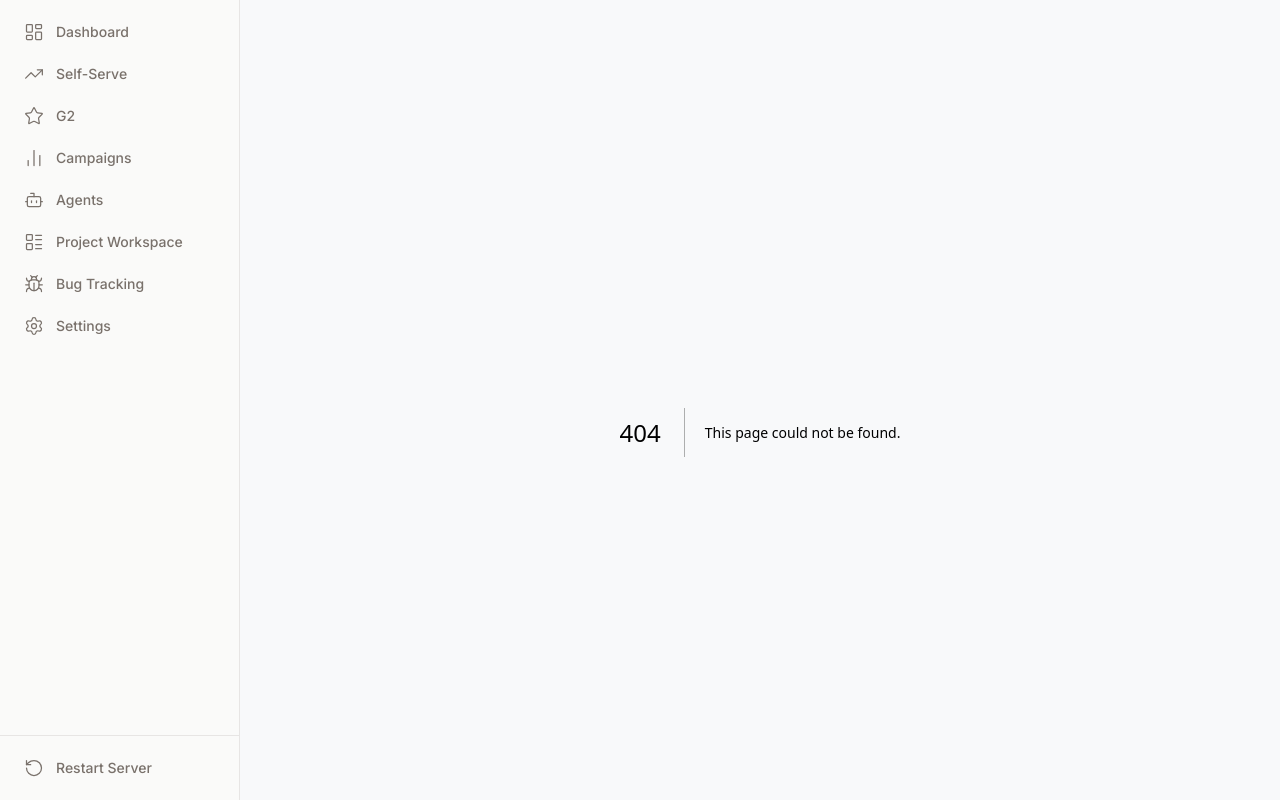
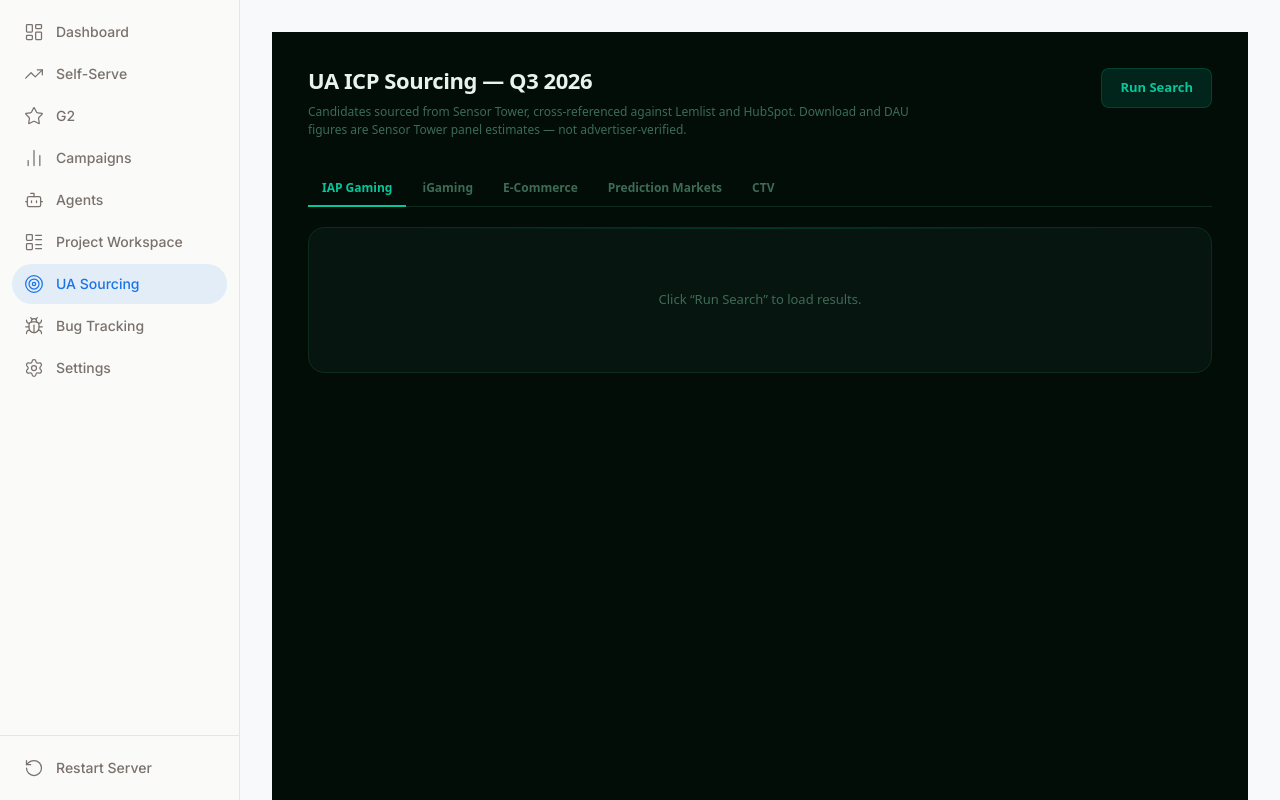
Before and after one commit to mgp-ai-challenge/radouken-dashboard, a Next.js app: page /icp-sourcing in a window 1280 px wide. Before the commit this address had no page. Built offline with nearby package versions, Linux system fonts and the light colour scheme.

Commit message:
feat: add ICP sourcing page and sidebar nav item

```diff
--- /dev/null
+++ b/app/icp-sourcing/page.tsx
@@ -0,0 +1,5 @@
+import { ICPSourcingDashboard } from "@/components/icp-sourcing-dashboard"
+
+export default function ICPSourcingPage() {
+  return <ICPSourcingDashboard />
+}
--- a/components/app-sidebar.tsx
+++ b/components/app-sidebar.tsx
@@ -2,7 +2,7 @@
 
 import Link from "next/link"
 import { usePathname } from "next/navigation"
-import { LayoutDashboard, LayoutList, Bug, Settings, Bot, TrendingUp, RotateCcw, Star, BarChart2 } from "lucide-react"
+import { LayoutDashboard, LayoutList, Bug, Settings, Bot, TrendingUp, RotateCcw, Star, BarChart2, Target } from "lucide-react"
 import { cn, shellNavLink } from "@/lib/utils"
 import { useState } from "react"
 
@@ -13,6 +13,7 @@ const navItems = [
   { href: "/campaigns", label: "Campaigns", icon: BarChart2 },
   { href: "/agents", label: "Agents", icon: Bot },
   { href: "/workspace", label: "Project Workspace", icon: LayoutList },
+  { href: "/icp-sourcing", label: "UA Sourcing", icon: Target },
   { href: "/analytics", label: "Bug Tracking", icon: Bug },
   { href: "/settings", label: "Settings", icon: Settings },
 ] as const
```
